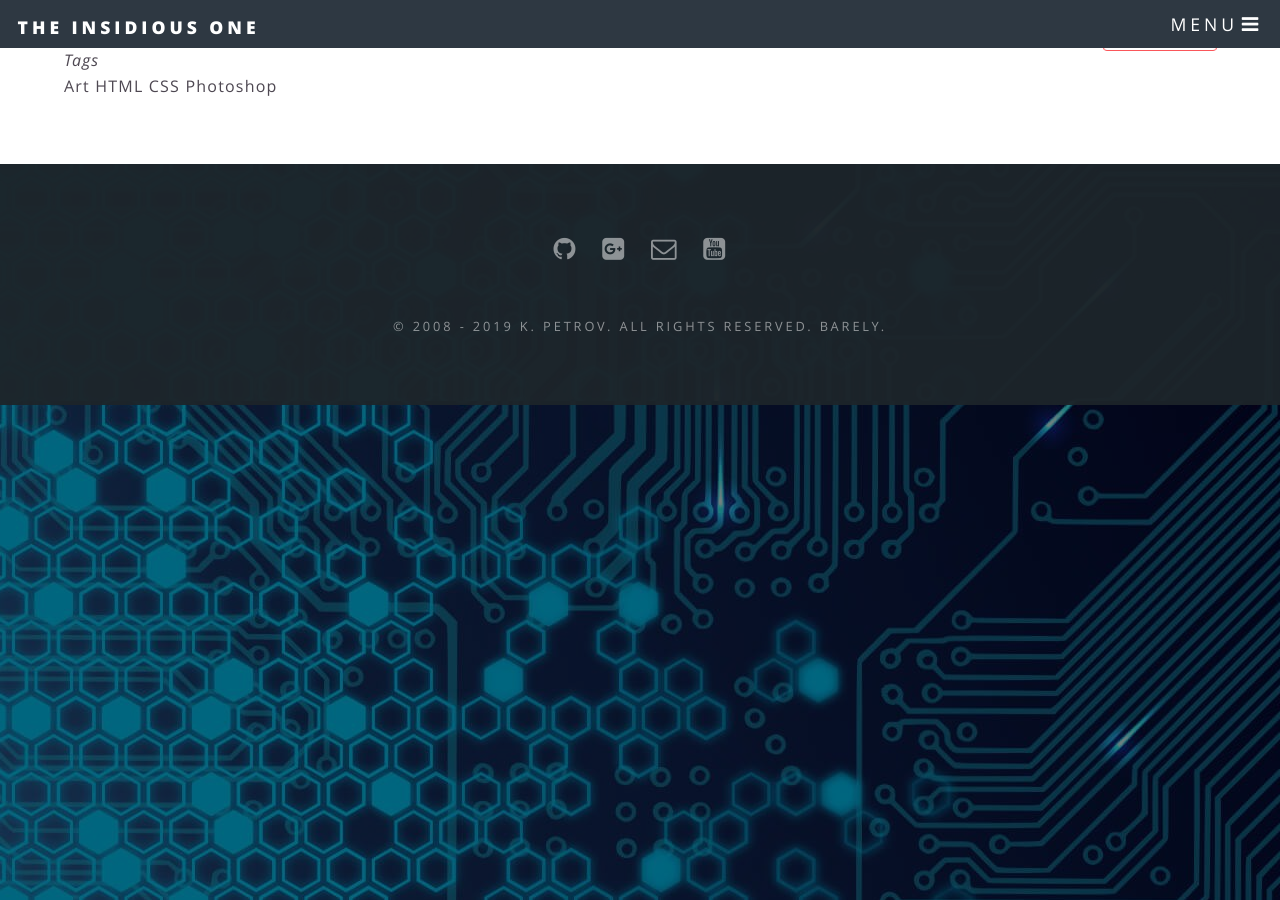
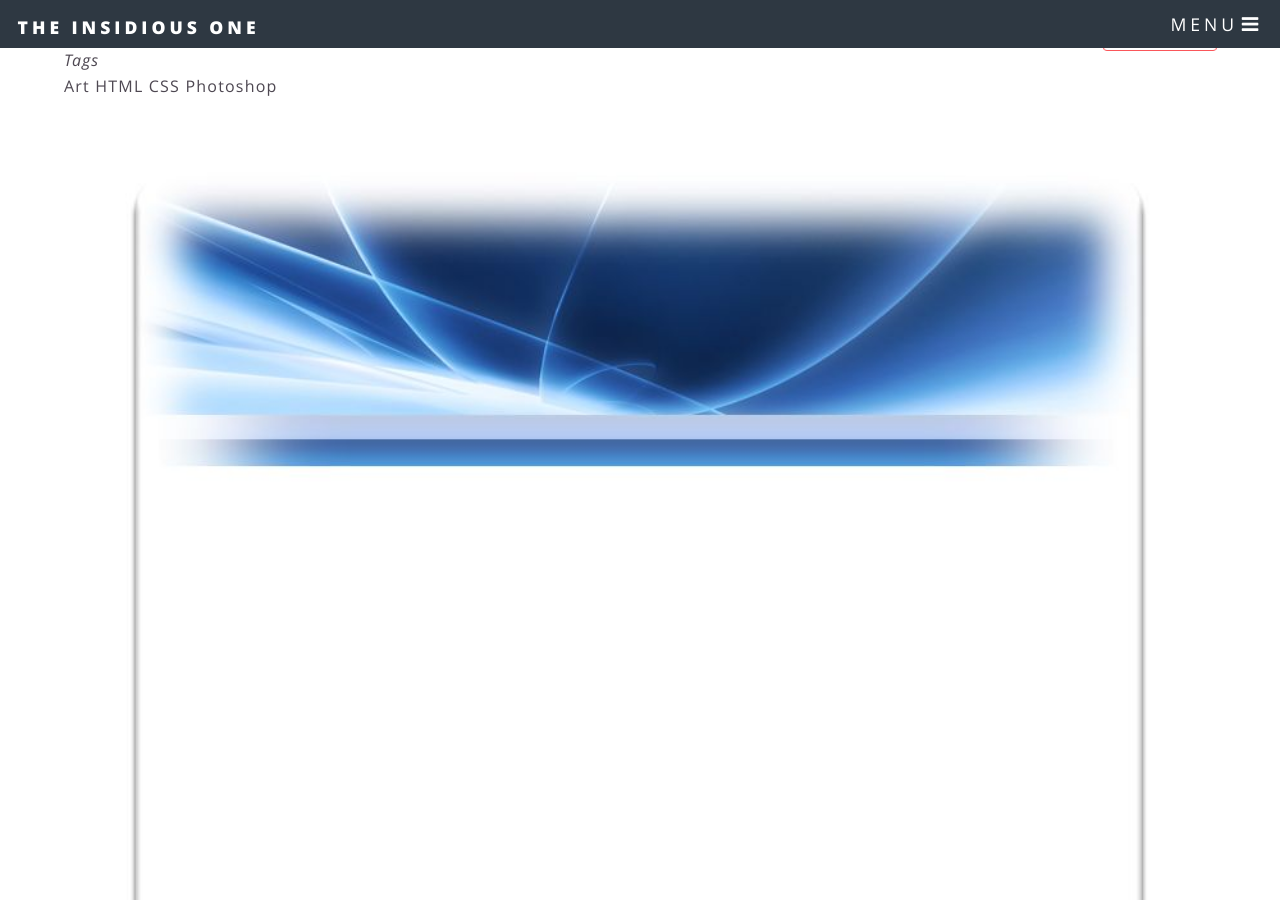
Before and after one commit to insidious-src/insidious-src.github.io, a Jekyll site: the page built from _posts/2008-07-21-first-web-design.html, in a window 1280 px wide and 900 px high, scrolled down 499 px. Built offline with Jekyll 4.4.1, drawn with Linux system fonts in a browser that asks for light colours; some web fonts are replaced; some of the changed text lies outside the part shown.

```diff
--- a/_config.yml
+++ b/_config.yml
@@ -1,7 +1,7 @@
 # Site settings
 title: The Insidious One
 description: Personal Portfolio, IT Support
-tagline: C++ Programmer / Web Developer / Designer
+tagline: C++ Programming / Web Development / Electronics
 keywords: it,personal,portfolio,project,projects,contact,library,website,web development,developing,technologies,design,art,freelance,developer,building websites,wallpaper,logo,photo,photoshop,html5,css3,javascript,3d modeling,programming,c++,cxx,c,c99,c11,cxx11,c++11,krita,blender,electronics,engine,support
 author: K. Petrov
 slogan: Absolute Determination
@@ -12,7 +12,7 @@ donate_url: https://www.paypal.com/cgi-bin/webscr?cmd=_s-xclick&hosted_button_id
 enforce_ssl: insidious-src.github.io
 url: https://insidious-src.github.io
 url_dir: /
-timezone: Europe/London
+timezone: Europe/Sofia
 encoding: utf-8
 permalink: /:categories/:title/
 newsfeed_max: 4
--- a/_includes/footer.html
+++ b/_includes/footer.html
@@ -24,6 +24,6 @@
         {% else %}
         <span itemprop="company">{{ site.title }}</span>.
         {% endif %}
-        All rights reserved. Barely.</li>
+        All rights reserved.</li>
     </ul>
 </footer>
--- a/_posts/2008-07-21-first-web-design.html
+++ b/_posts/2008-07-21-first-web-design.html
@@ -11,3 +11,47 @@ client_url: mailto:soft_tech@mail.bg
 role: Design &amp; Coding (HTML + CSS)
 status: finished
 ---
+<div class="box alt">
+    <div class="row uniform 50%">
+        <div class="12u">
+            <span class="image fit">
+                <img src="{{ site.url_dir }}img/design1.jpg" alt="{{ page.title }}" class="image fit" />
+            </span>
+        </div>
+        <div class="12u">
+            <span class="image fit">
+                <img src="{{ site.url_dir }}img/design1.2.jpg" alt="{{ page.title }} Screen" class="image fit" />
+            </span>
+        </div>
+        <div class="12u">
+            <span class="image fit">
+                <img src="{{ site.url_dir }}img/design1.3.jpg" alt="{{ page.title }} Screen" class="image fit" />
+            </span>
+        </div>
+        <div class="12u">
+            <span class="image fit">
+                <img src="{{ site.url_dir }}img/design1.4.jpg" alt="{{ page.title }} Screen" class="image fit" />
+            </span>
+        </div>
+        <div class="12u">
+            <span class="image fit">
+                <img src="{{ site.url_dir }}img/design2_2.jpg" alt="{{ page.title }} Screen" class="image fit" />
+            </span>
+        </div>
+        <div class="12u">
+            <span class="image fit">
+                <img src="{{ site.url_dir }}img/design3.jpg" alt="{{ page.title }} Screen" class="image fit" />
+            </span>
+        </div>
+        <div class="12u">
+            <span class="image fit">
+                <img src="{{ site.url_dir }}img/design4.jpg" alt="{{ page.title }} Screen" class="image fit" />
+            </span>
+        </div>
+        <div class="12u">
+            <span class="image fit">
+                <img src="{{ site.url_dir }}img/design5.jpg" alt="{{ page.title }} Screen" class="image fit" />
+            </span>
+        </div>
+    </div>
+</div>
--- a/index.html
+++ b/index.html
@@ -20,7 +20,7 @@ newsfeed_max: 4
             </li>
         </ul>
     </div>
-    <a href="#one" class="more scrolly">Learn Less</a>
+    <a href="#one" class="more scrolly">Learn More</a>
 </section>
 
 <!-- Two -->
```
Also changed, not shown: about/index.html (+6 -4 lines).
